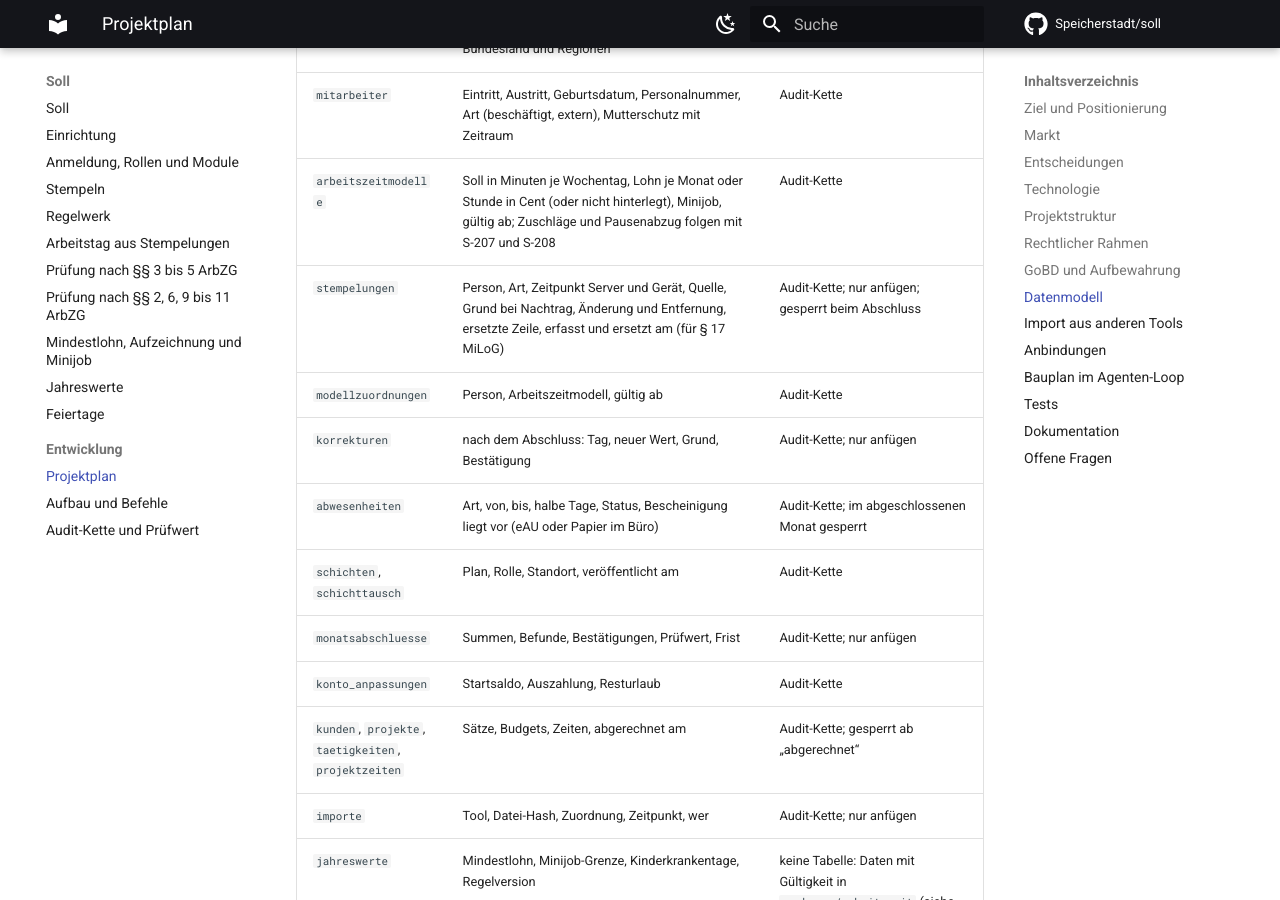
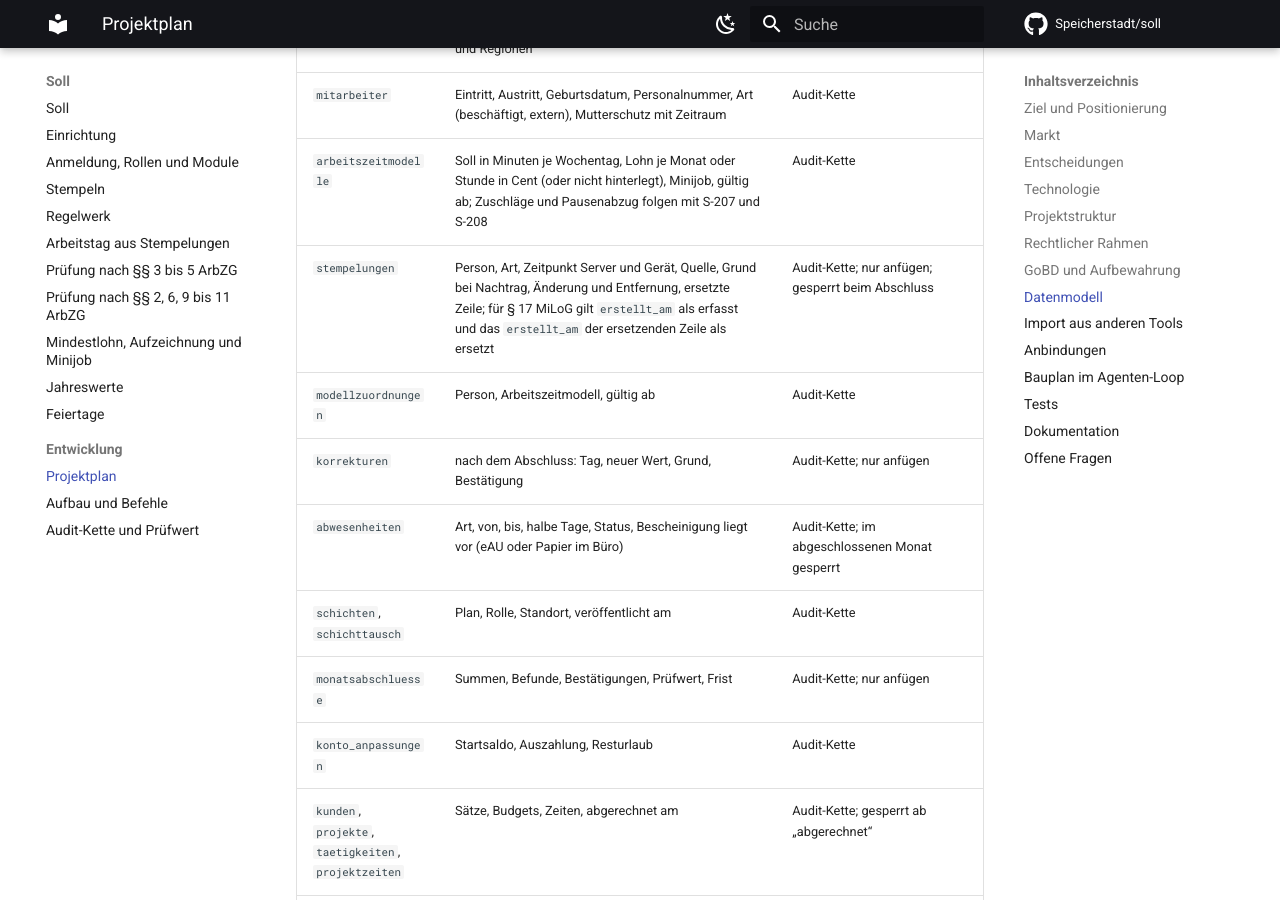
Before and after one commit to Speicherstadt/soll, an MkDocs documentation site: the page built from docs/plan.md, in a window 1280 px wide and 900 px high, scrolled down 12552 px. Built offline with MkDocs 1.6.1 and Material for MkDocs 9.7.7, drawn with Linux system fonts in a browser that asks for light colours; comment, search, counter and statistics services are not loaded.

Commit message:
S-204 docs: name the S-304 columns that feed erfasst and ersetzt
Co-Authored-By: Claude Opus 5.5 <noreply@anthropic.com>
Claude-Session: https://claude.ai/code/session_01Y3rdfb3WLu6eQFD5t9ebz6

```diff
--- a/docs/plan.md
+++ b/docs/plan.md
@@ -194,7 +194,7 @@ den Hash des Inhalts gebildet (S-102), gebaut wird die Aussonderung in S-901.
 | `betriebe`, `standorte` | Name, Module, Bundesland, Abschluss der Einrichtung; je Standort Name, Adresse, Bundesland und Regionen | Audit-Kette |
 | `mitarbeiter` | Eintritt, Austritt, Geburtsdatum, Personalnummer, Art (beschäftigt, extern), Mutterschutz mit Zeitraum | Audit-Kette |
 | `arbeitszeitmodelle` | Soll in Minuten je Wochentag, Lohn je Monat oder Stunde in Cent (oder nicht hinterlegt), Minijob, gültig ab; Zuschläge und Pausenabzug folgen mit S-207 und S-208 | Audit-Kette |
-| `stempelungen` | Person, Art, Zeitpunkt Server und Gerät, Quelle, Grund bei Nachtrag, Änderung und Entfernung, ersetzte Zeile, erfasst und ersetzt am (für § 17 MiLoG) | Audit-Kette; nur anfügen; gesperrt beim Abschluss |
+| `stempelungen` | Person, Art, Zeitpunkt Server und Gerät, Quelle, Grund bei Nachtrag, Änderung und Entfernung, ersetzte Zeile; für § 17 MiLoG gilt `erstellt_am` als erfasst und das `erstellt_am` der ersetzenden Zeile als ersetzt | Audit-Kette; nur anfügen; gesperrt beim Abschluss |
 | `modellzuordnungen` | Person, Arbeitszeitmodell, gültig ab | Audit-Kette |
 | `korrekturen` | nach dem Abschluss: Tag, neuer Wert, Grund, Bestätigung | Audit-Kette; nur anfügen |
 | `abwesenheiten` | Art, von, bis, halbe Tage, Status, Bescheinigung liegt vor (eAU oder Papier im Büro) | Audit-Kette; im abgeschlossenen Monat gesperrt |
```
